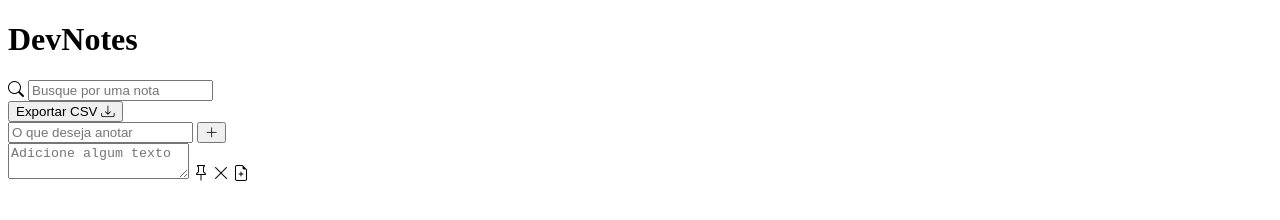
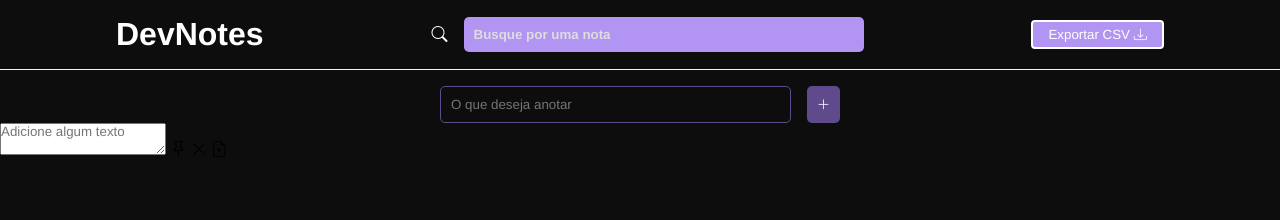
Before and after one commit to maria18-ai/dev-notes, a plain HTML site: page index.html in a window 1280 px wide. Drawn offline with nearby package versions, Linux system fonts and the light colour scheme.

Commit message:
Concluindo a primeira parte do estilo da aplicação

```diff
--- a/css/style.css
+++ b/css/style.css
@@ -0,0 +1,92 @@
+/* geral */
+* {
+    margin: 0;
+    padding: 0;
+    font-family: Helvetica;
+    box-sizing: border-box;
+}
+
+body {
+    background-color: #0D0D0D;
+}
+
+/* cabeçalho */
+
+header {
+    border-bottom: 1px solid #F2F2F2;
+    padding: 1rem 2rem;
+    color: #fff;
+    display: flex;
+    align-items: center;
+    justify-content: space-around;
+}
+
+#search-container {
+    display: flex;
+    align-items: center;
+    gap: 1rem;
+}
+
+#search-input {
+    background-color: #B294F2;
+    border-radius: 5px;
+    border: none;
+    padding: 10px;
+    font-weight: bold;
+    color: #ddd;
+    width: 400px;
+}
+
+#search-input::placeholder {
+    color: #ddd;
+}
+
+#export-notes {
+    background-color: #B294F2;
+    border: 2px solid #fff;
+    border-radius: 4px;
+    color: #fff;
+    padding: 5px 15px;
+    cursor: pointer;
+    transition: .4s;
+}
+
+#export-notes:hover {
+    background-color: #fff;
+    color: #B294F2;
+}
+
+/* Form de nova nota */
+#add-note-container {
+    display: flex;
+    width: 400px;
+    margin: 1rem auto 0;
+    gap: 1rem;
+}
+
+#add-note-container input,
+#add-note-container button {
+    padding: 10px;
+    border-radius: 5px;
+}
+
+#add-note-container input {
+    flex: 1;
+    background-color: transparent;
+    border: 1px solid #5F4A8C;
+    color: #fff;
+}
+
+#add-note-container button {
+    cursor: pointer;
+    background-color: #5F4A8C;
+    color: #fff;
+    border: none;
+    transition: .4s;
+}
+
+#add-note-container button:hover {
+    background-color: #fff;
+    color: #5F4A8C;
+    border: 1px solid #5F4A8C;
+}
--- a/index.html
+++ b/index.html
@@ -15,10 +15,10 @@
             <i class="bi bi-search"></i>
             <input type="text"
             name="search"
-            id="search"
+            id="search-input"
             placeholder="Busque por uma nota">
         </div>
-        <button id="exports-notes">
+        <button id="export-notes">
             Exportar CSV <i class="bi bi-download"></i>
         </button>
     </header>
```
